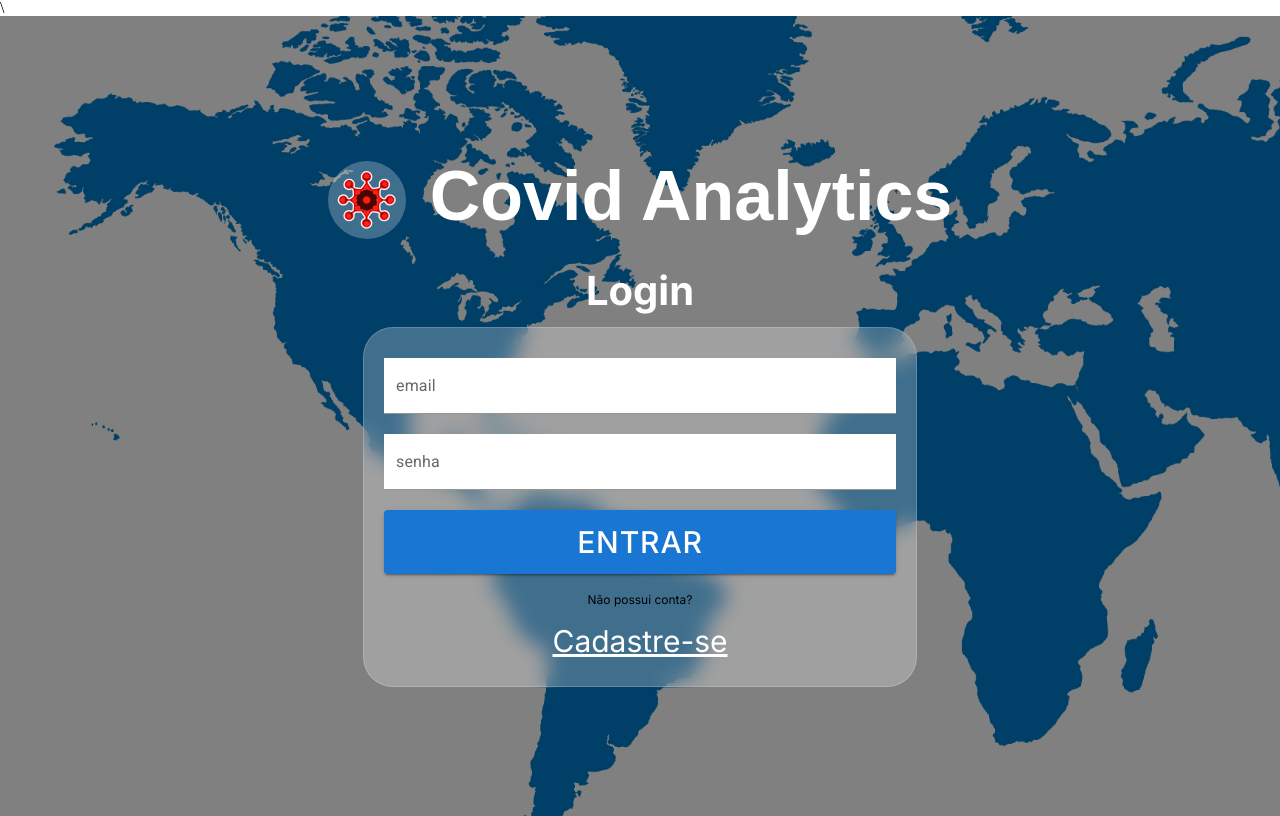
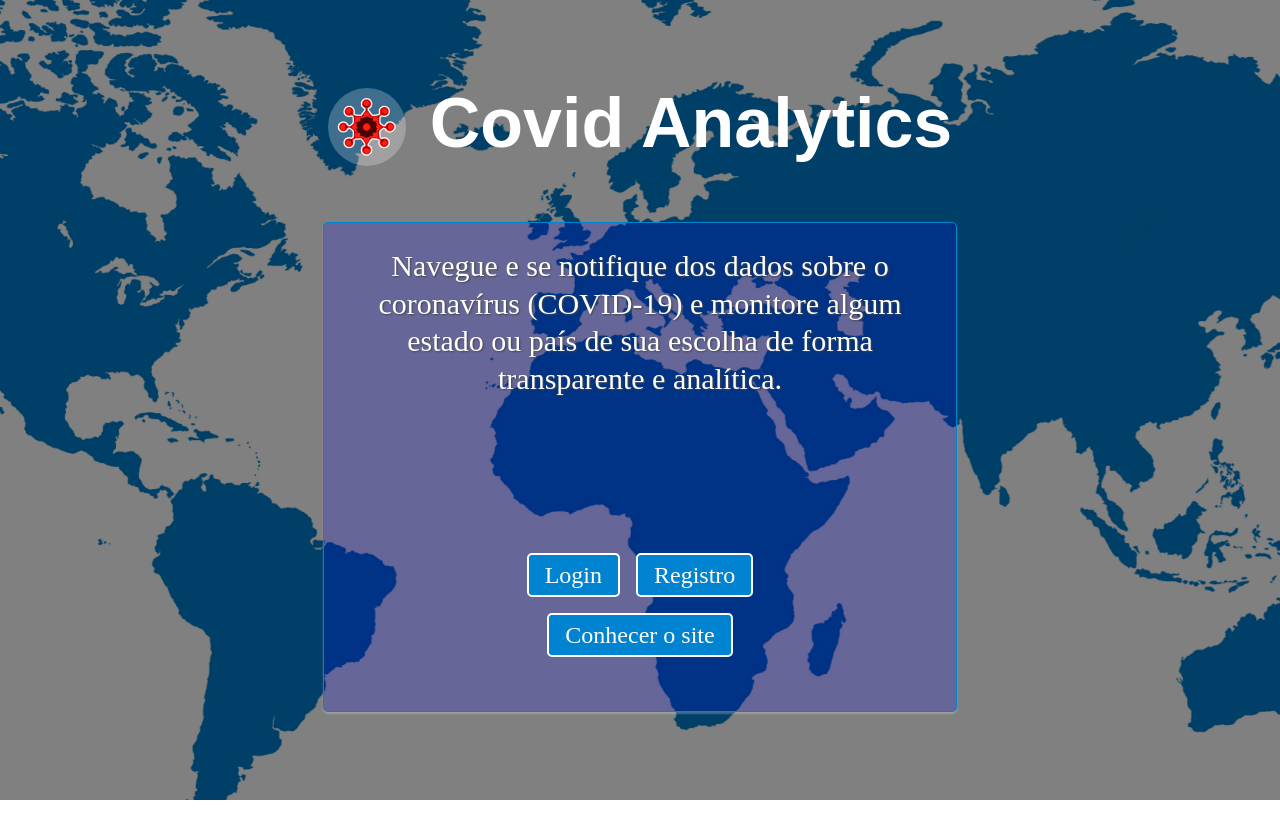
Before and after one commit to joaobuga35/Covid-Analytics, a React (Create React App) app: page / in a window 1280 px wide. Before the commit this address led to /login. Built offline with nearby package versions, Linux system fonts and the light colour scheme; no server answers; a web font is replaced by a local one.

Commit message:
feature/Homepage

```diff
--- a/src/contexts/SearchContext/index.tsx
+++ b/src/contexts/SearchContext/index.tsx
@@ -74,7 +74,7 @@ export function SearchProvider({ children }: iSearchProviderProps) {
         filterList,
         findMapImg
       }}
-    >\
+    >
       {children}
     </SearchContext.Provider>
   );
--- /dev/null
+++ b/src/pages/Homepage/index.tsx
@@ -0,0 +1,25 @@
+import { Link } from "react-router-dom";
+import { Header } from "../../components/Header";
+import { HomepageStyled } from "./styles";
+
+export function Homepage() {
+  return (
+    <HomepageStyled>
+      <Header colorTitle="white" />
+      <div>
+        <p>
+          Navegue e se notifique dos dados sobre o coronavírus (COVID-19) e
+          monitore algum estado ou país de sua escolha de forma transparente e
+          analítica.
+        </p>
+        <div>
+          <div>
+            <Link to={"/login"}>Login</Link>
+            <Link to={"/register"}>Registro</Link>
+          </div>
+          <Link to={"/dashboard"}>Conhecer o site</Link>
+        </div>
+      </div>
+    </HomepageStyled>
+  );
+}
--- /dev/null
+++ b/src/pages/Homepage/styles.ts
@@ -0,0 +1,68 @@
+import styled from "styled-components";
+import background from "../../assets/background.jpg";
+
+export const HomepageStyled = styled.main`
+  width: 100%;
+  height: 100vh;
+  background-image: url(${background});
+  background-repeat: no-repeat;
+  background-position: center;
+  background-attachment: fixed;
+  background-size: auto 150%;
+  display: flex;
+  align-items: center;
+  justify-content: center;
+  flex-direction: column;
+  position: absolute;
+  top: 0;
+  left: 0;
+  > div {
+    height: 55vh;
+    padding: 1.5rem 1rem;
+    margin: 0 1rem;
+    max-width: 600px;
+    margin-top: 1.5rem;
+    border: 1px solid var(--color-blue);
+    box-shadow: 0 2px 2px var(--gray-trans);
+    background-color: rgba(0, 0, 255, 0.2);
+    border-radius: var(--radius-2);
+    display: flex;
+    flex-direction: column;
+    align-items: center;
+    justify-content: space-between;
+    p {
+      text-align: center;
+      font-size: var(--title-2);
+      color: var(--white);
+      text-shadow: 1px 1px 2px var(--gray-5);
+      line-height: 125%;
+    }
+    > div {
+      display: flex;
+      flex-direction: column;
+      align-items: center;
+      width: 100%;
+      padding-bottom: 5%;
+      > div {
+        display: flex;
+        gap: 2ch;
+        margin-bottom: 1rem;
+      }
+    }
+  }
+  a {
+    color: var(--white);
+    text-decoration: none;
+    font-weight: 400;
+    font-size: 24px;
+    padding: 0.5rem 1rem;
+    border: 2px solid var(--white);
+    border-radius: var(--radius-2);
+    background-color: var(--color-blue);
+    :hover {
+      transform: translateY(-2px);
+      transition: transform 250ms cubic-bezier(0.3, 0.7, 0.4, 1.5);
+      background-color: transparent;
+    }
+  }
+`;
--- a/src/routes/index.tsx
+++ b/src/routes/index.tsx
@@ -1,16 +1,18 @@
 import { Routes, Route, Navigate } from "react-router-dom";
 import { Dashboard } from "../pages/Dashboard";
+import { Homepage } from "../pages/Homepage";
 import { Login } from "../pages/Login";
 import { Register } from "../pages/Register";
 
 export function RoutesMain() {
   return (
     <Routes>
+      <Route path="/" element={<Homepage />} />
       <Route path="/login" element={<Login />} />
       <Route path="/register" element={<Register />} />
       <Route path="/dashboard" element={<Dashboard />} />
 
-      <Route path="*" element={<Navigate to={"/login"} />} />
+      <Route path="*" element={<Navigate to={"/"} />} />
     </Routes>
   );
 }
```
